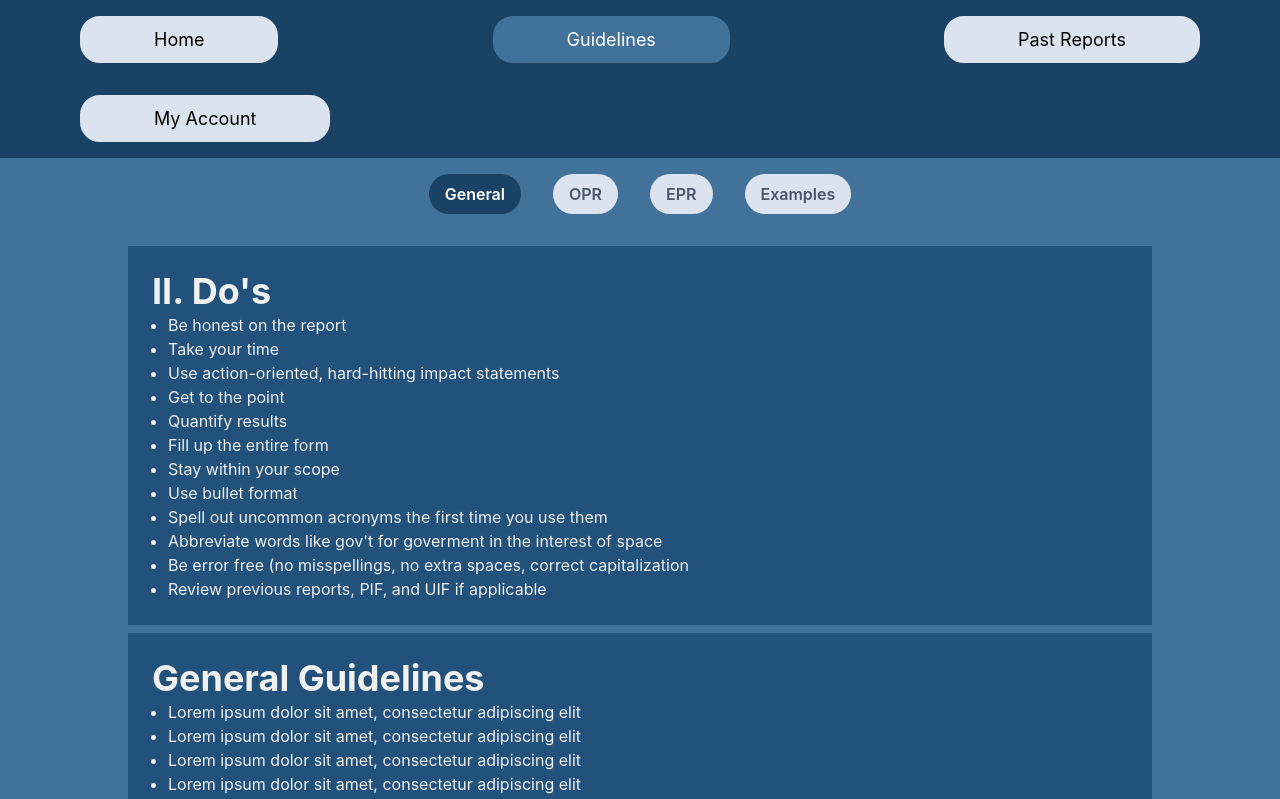
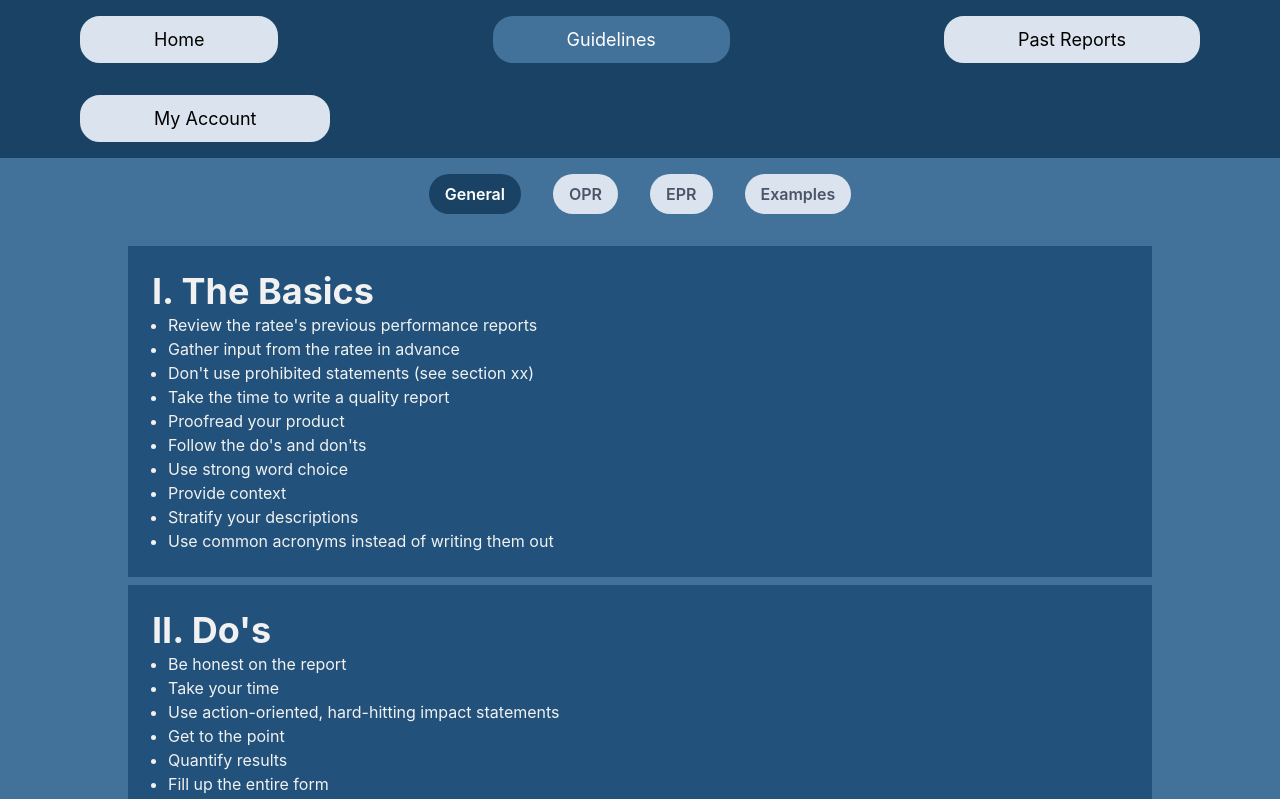
Before and after one commit to cvxluo/junior-design-project, a Next.js app: page /guidelines in a window 1280 px wide. Shown: the top 799 px of the page. Built offline with nearby package versions, Linux system fonts and the light colour scheme.

Commit message:
Added basics

```diff
--- a/src/screens/Guidelines/Guidelines.jsx
+++ b/src/screens/Guidelines/Guidelines.jsx
@@ -30,6 +30,24 @@ const infoDos = {
   ],
   paragraphContent: " ",
 };
+
+const infoBasics = {
+  title: "I. The Basics",
+  listContent: [
+    "Review the ratee's previous performance reports",
+    "Gather input from the ratee in advance",
+    "Don't use prohibited statements (see section xx)",
+    "Take the time to write a quality report",
+    "Proofread your product",
+    "Follow the do's and don'ts",
+    "Use strong word choice",
+    "Provide context",
+    "Stratify your descriptions",
+    "Use common acronyms instead of writing them out",
+  ],
+  paragraphContent: " ",
+};
+
 const infoExample = {
   title: "General Guidelines",
   listContent: [
@@ -82,8 +100,8 @@ export default function Guidelines() {
           <TabPanels>
             <TabPanel>
               <VStack>
+                <InfoBox content={infoBasics}></InfoBox>
                 <InfoBox content={infoDos}></InfoBox>
-                <InfoBox content={infoExample}></InfoBox>
               </VStack>
             </TabPanel>
             <TabPanel>
```
